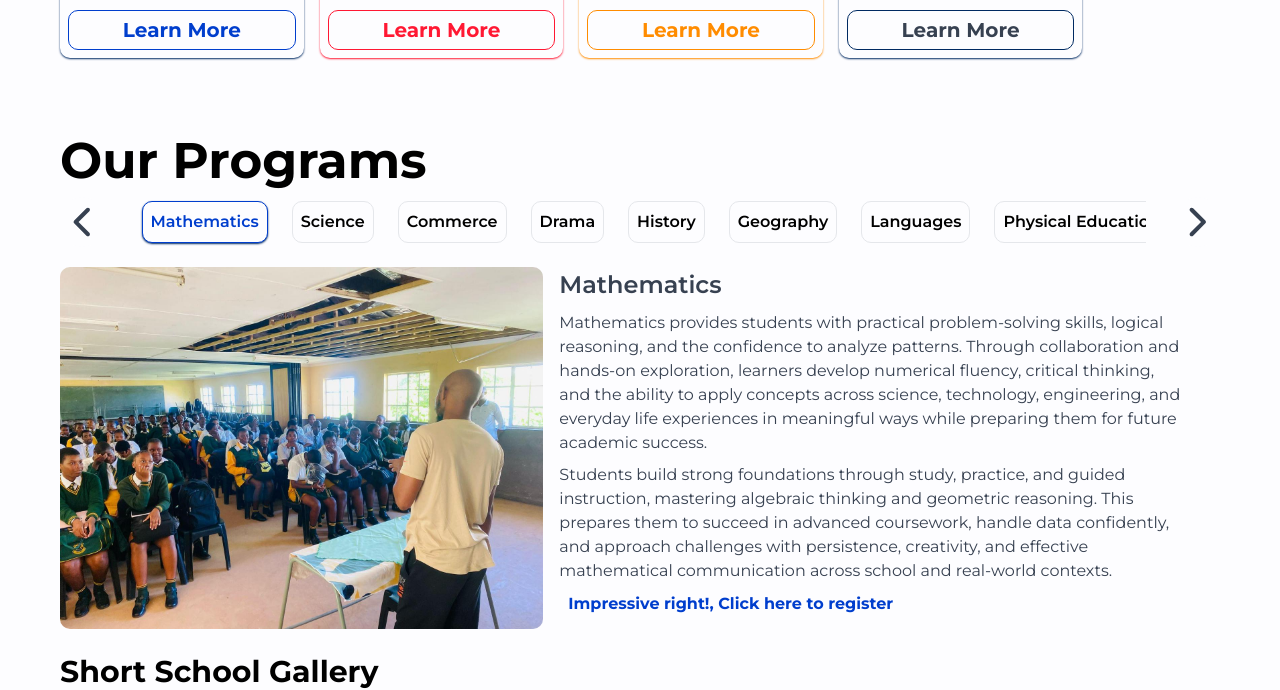
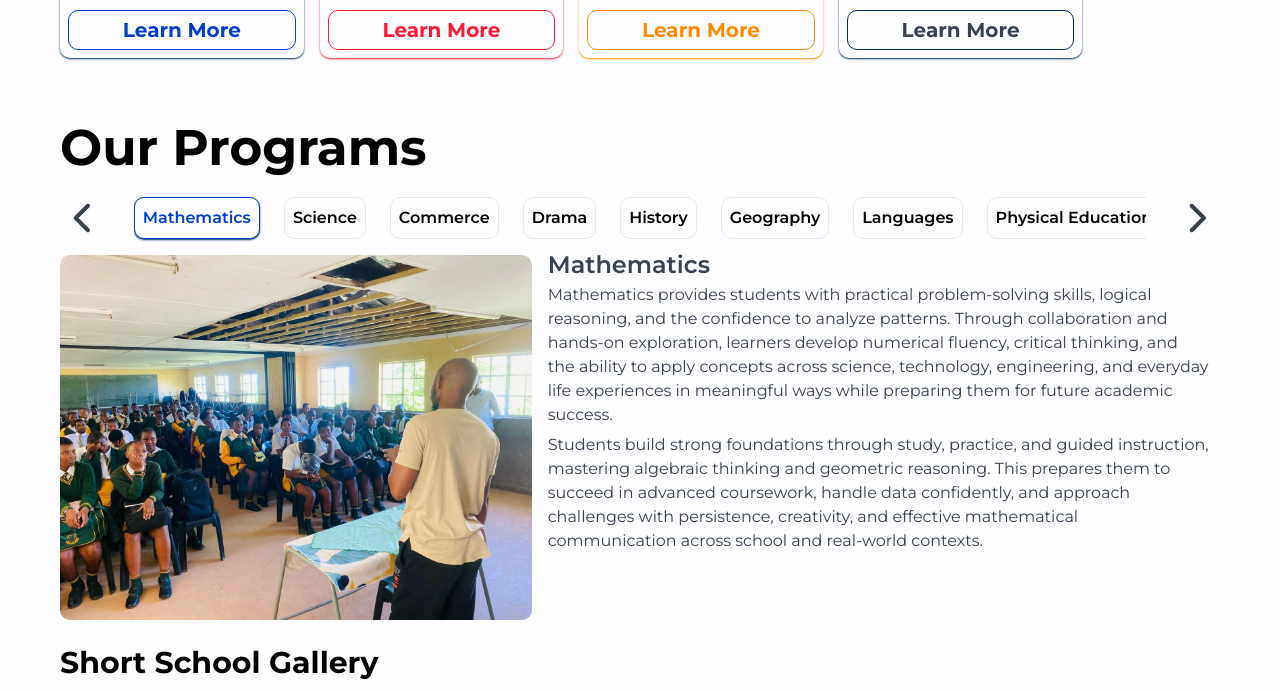
Before and after one commit to zerosyah/iLearnWeb, a React (Vite) app: page / in a window 1280 px wide. Shown: the part 1760-2450 px from the top of the page. Built offline with nearby package versions, Linux system fonts and the light colour scheme; a web font is replaced by a local one.

Commit message:
section 3 fix

```diff
--- a/src/index.css
+++ b/src/index.css
@@ -45,14 +45,18 @@
     width: 100%;
 }
 .ilearn-card {
-    width: auto;
+    width: 100%;
     height: 100vh;
 }
-.subgject-img {
-    width: auto;
-    height: auto;
+.third-section-container{
+    width: 100%;
+    height: 10%;
 }
-
+.third-section-details-container{
+    position: relative;
+    width: 100%;
+    height: 100%;
+}
 @media (width <= 850px){
     .first-section-container img {
         height: auto;
@@ -65,9 +69,9 @@
         width: 95%;
         height: 63vh;
     }
-    .subject-img {
-        width: 95%;
-        height: 21%;
+    .third-section-container img {
+        width: 100%;
+        height: auto;
     }
 }
 @media (width>= 768px){
@@ -78,9 +82,13 @@
         width: 21%;
         height: 63vh;
     }
-    .subject-img {
-        width: 41.66666667%;
-        height: 21.22222222%;
+    .subject-img{
+        width: 40.66666667%;
+        height: 45.6vh;
+    }
+    .details {
+        height: 45.6vh;
+        width: 57%;
     }
 }
 
--- a/src/pages/Home.tsx
+++ b/src/pages/Home.tsx
@@ -133,8 +133,6 @@ export default function Home() {
     img1: class_2,
     img2: class_5,
   };
-  //const responsiveTop => (vw > 400 ? vh*0.2 : vh*0.1);
-  //const phoneHeight = width < 430 ? height : height
 
   return (
     <section className="scroll-container flex size-full flex-col gap-[72px] overflow-y-scroll bg-coolWhite dark:bg-gray-700 lg:px-[60px]">
@@ -497,12 +495,12 @@ export default function Home() {
       {/* Second section end here */}
 
       {/** Thrird Section Start here */}
-      <Stack className="relative  flex h-fit w-full flex-col gap-[24px] lg:text-start">
-        <div className="">
-          <h1 className="relative px-[8px] font-montserrat text-[40px] font-bold leading-tight text-black lg:px-0 lg:text-[50px]">
+      <Stack className="third-section-container relative flex h-fit  w-full flex-col gap-[24px] lg:text-start">
+        <div className="flex flex-col gap-[16px] px-[8px] lg:items-start lg:gap-[24px] lg:px-0 lg:text-start">
+          <h1 className="relative font-montserrat text-[40px] font-bold leading-[35px] text-black lg:px-0 lg:text-[50px]">
             Our Programs
           </h1>
-          <div className="relative flex w-full flex-col gap-[16px]">
+          <div className="relative flex w-full flex-col gap-[8px]">
             <div
               className="flex h-fit w-full items-center justify-between rounded-[10px] px-0"
               style={{}}
@@ -511,7 +509,7 @@ export default function Home() {
                 size={50}
                 className=" hidden cursor-pointer rounded-full bg-coolWhite lg:inline-block"
               />
-              <ul className="relative flex w-full gap-[8px] overflow-x-scroll p-[8px] font-montserrat text-[16px] font-semibold text-black md:overflow-hidden lg:mx-[30px] lg:gap-[24px]">
+              <ul className="relative flex w-full gap-[8px] overflow-x-scroll py-[8px] font-montserrat text-[16px] font-semibold text-black md:overflow-hidden lg:mx-[30px] lg:gap-[24px]">
                 {SchoolSubjectList.map((item, index) => (
                   <li
                     className={`rounded-[10px] bg-coolWhite p-[8px] ${selectedProgram == item ? "border border-persianBlue text-persianBlue shadow-sm shadow-royalBlue" : "border text-black"} cursor-pointer whitespace-nowrap transition-all duration-300 ease-in-out`}
@@ -531,7 +529,7 @@ export default function Home() {
             </div>
             {showInfo?.map((item, index) => (
               <div
-                className="flex h-fit w-full flex-col items-center gap-[16px] lg:flex-row lg:items-start"
+                className="third-section-details-container flex h-fit w-full flex-col items-center gap-[16px] lg:flex-row lg:items-start"
                 key={index}
               >
                 <div
@@ -547,29 +545,23 @@ export default function Home() {
                     className="size-full rounded-[10px] object-cover"
                   />
                 </div>
+
                 <div
-                  className="flex flex-col justify-between"
-                  style={{
-                    width: vw <= 850 ? vw * 0.95 : vw * 0.4888888889,
-                    height: vw <= 850 ? "fit-content" : vw * 0.2722222222,
-                  }}
+                  className="details flex flex-col justify-between "
+                  // style={{
+                  //   width: vw <= 850 ? vw * 0.95 : vw * 0.4888888889,
+                  //   height: vw <= 850 ? "fit-content" : vw * 0.2722222222,
+                  // }}
                 >
                   <div className="flex flex-col gap-[8px]">
-                    <h1 className="font-montserrat text-[24px] font-semibold">
+                    <h1 className="font-montserrat text-[24px] font-semibold leading-[20px]">
                       {item?.subject}
                     </h1>
-                    <div className="flex flex-col gap-[8px]">
+                    <div className="flex flex-col gap-[6px]">
                       <p className="font-montserrat text-[16px]">{item?.p1}</p>
                       <p className="font-montserrat text-[16px]">{item?.p2}</p>
                     </div>
                   </div>
-
-                  <button
-                    onClick={() => navigate("/signup")}
-                    className="mt-[20px] w-fit rounded-[10px] border border-transparent p-[8px] font-montserrat text-[16px] font-bold text-persianBlue transition-all duration-300 hover:bg-persianBlue hover:text-coolWhite hover:shadow-md hover:shadow-royalBlue lg:mt-0"
-                  >
-                    Impressive right!, Click here to register
-                  </button>
                 </div>
               </div>
             ))}
@@ -584,7 +576,7 @@ export default function Home() {
           </div>
         </div>
               {/* mobile only section */}
-      <Stack className="mx-[8px] flex-col flex gap-[16px] h-fit lg:mx-0">
+      <Stack className="mx-[8px] flex h-fit flex-col gap-[16px] lg:mx-0">
         <h1 className="relative font-montserrat text-[24px] font-bold leading-[30px] text-black lg:pl-0 lg:text-[30px]">
           Staff Announcement
         </h1>
```
